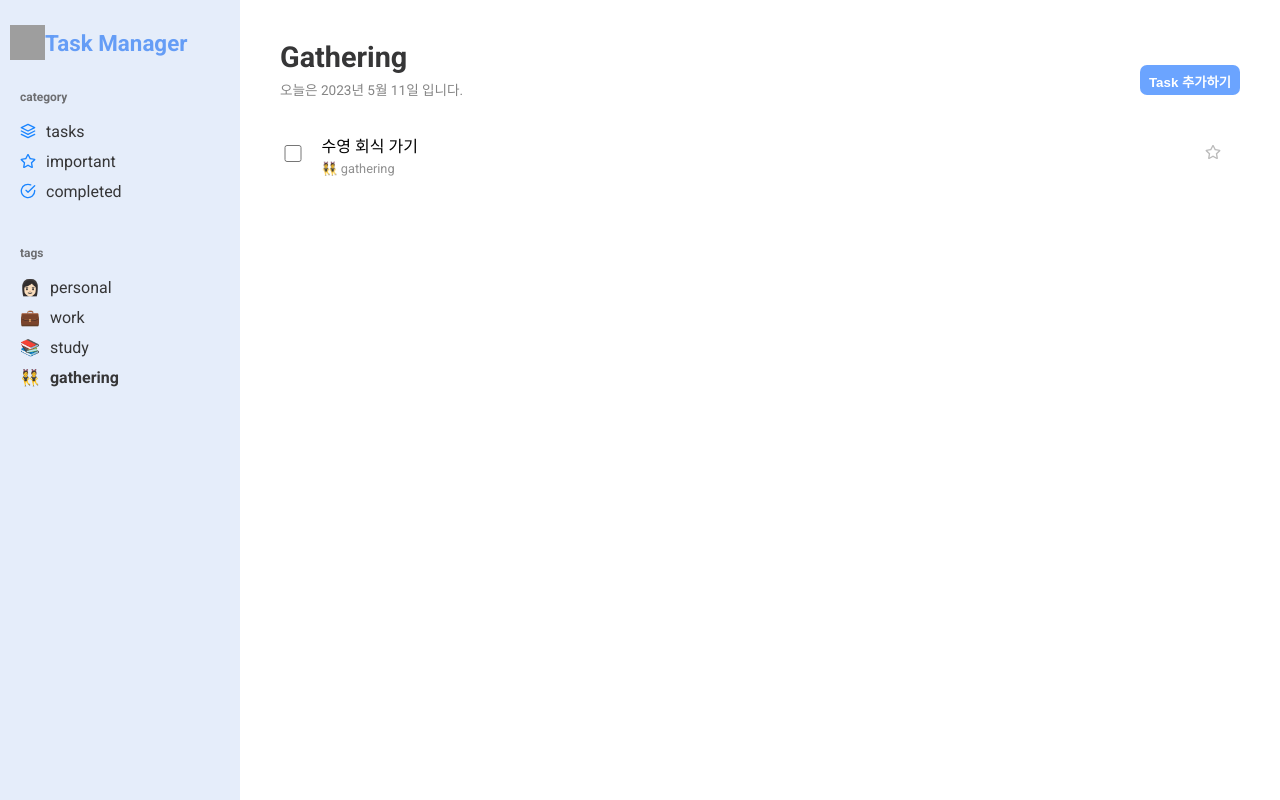
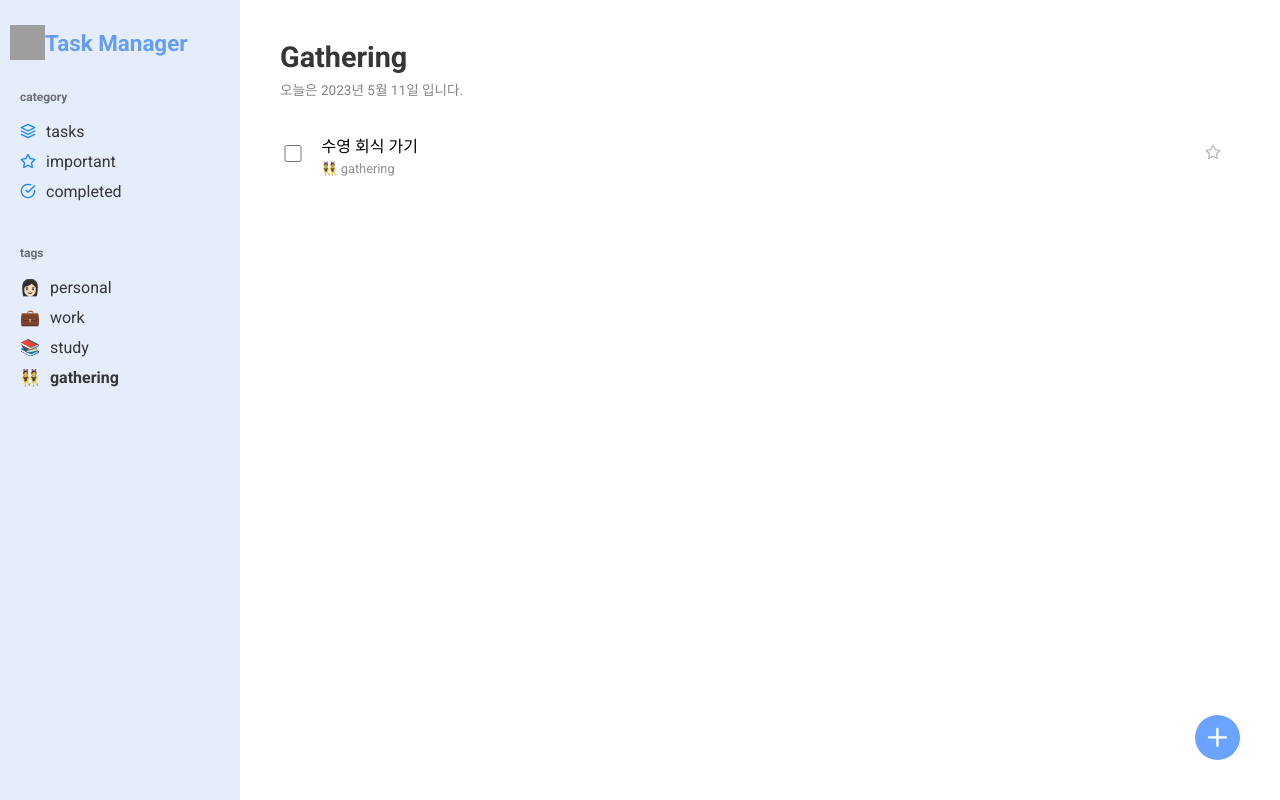
Before and after one commit to jhsung23/todo-app, a React (Create React App) app in the folder client/: page /tag/gathering in a window 1280 px wide. Shown: the top 800 px of the page. Built offline with nearby package versions, Linux system fonts and the light colour scheme; grey boxes are pictures that could not be loaded.

Commit message:
feat: 태스크 추가 버튼

```diff
--- a/client/src/App.js
+++ b/client/src/App.js
@@ -7,6 +7,7 @@ import Menu from './components/Menu';
 import TaskPage from './pages/TaskPage';
 import Logo from './components/Logo';
 import Modal from './components/Modal';
+import AddTask from './components/AddTask';
 
 const Nav = styled.nav`
   height: 100vh;
@@ -42,6 +43,7 @@ function App() {
         </Routes>
       </Main>
       <Modal />
+      <AddTask />
     </div>
   );
 }
--- /dev/null
+++ b/client/src/components/AddTask.js
@@ -0,0 +1,38 @@
+import { styled } from 'styled-components';
+import { useDispatch } from 'react-redux';
+
+import { mapItemToComponent } from '../lib/mapItemToComponent';
+import { open, change } from '../module/modal';
+
+const Container = styled.div`
+  height: 45px;
+  width: 45px;
+  display: flex;
+  justify-content: center;
+  align-items: center;
+  position: fixed;
+  bottom: 40px;
+  right: 40px;
+  font-size: 1.8rem;
+  border-radius: 50%;
+  background-color: #6ba4ff;
+  color: white;
+
+  &:hover {
+    opacity: 0.7;
+    cursor: pointer;
+  }
+`;
+
+const AddTask = () => {
+  const dispatch = useDispatch();
+
+  const handleClick = () => {
+    dispatch(open(true));
+    dispatch(change('input'));
+  };
+
+  return <Container onClick={handleClick}>{mapItemToComponent.add}</Container>;
+};
+
+export default AddTask;
--- a/client/src/components/Header.js
+++ b/client/src/components/Header.js
@@ -1,6 +1,4 @@
 import { styled } from 'styled-components';
-import { useDispatch } from 'react-redux';
-import { change, open } from '../module/modal';
 
 const Container = styled.div`
   display: flex;
@@ -25,18 +23,6 @@ const TodayDate = styled.p`
   margin: 5px 0 20px 0;
 `;
 
-const InsertButton = styled.button`
-  width: 100px;
-  height: 30px;
-  padding: 7px;
-  color: white;
-  background-color: #6ba4ff;
-  border: none;
-  border-radius: 7px;
-  font-weight: 600;
-  cursor: pointer;
-`;
-
 const getTodayDate = () => {
   const date = new Date();
 
@@ -44,20 +30,12 @@ const getTodayDate = () => {
 };
 
 const Header = ({ title }) => {
-  const dispatch = useDispatch();
-
-  const handleClick = () => {
-    dispatch(open(true));
-    dispatch(change('input'));
-  };
-
   return (
     <Container>
       <TitleWrapper>
         <Title>{title}</Title>
         <TodayDate>{getTodayDate()}</TodayDate>
       </TitleWrapper>
-      <InsertButton onClick={handleClick}>Task 추가하기</InsertButton>
     </Container>
   );
 };
--- a/client/src/lib/mapItemToComponent.js
+++ b/client/src/lib/mapItemToComponent.js
@@ -1,10 +1,11 @@
-import { FiLayers, FiCheckCircle, FiChevronsRight } from 'react-icons/fi';
+import { FiLayers, FiCheckCircle, FiChevronsRight, FiPlus } from 'react-icons/fi';
 import { FaRegStar, FaStar } from 'react-icons/fa';
 
 export const mapItemToComponent = {
   tasks: <FiLayers />,
   important: <FaRegStar />,
   completed: <FiCheckCircle />,
+  add: <FiPlus />,
   modalClose: (props) => <FiChevronsRight {...props} />,
   starred: (props) => <FaStar style={{ color: '#1a85ff' }} {...props} />,
   notStarred: (props) => <FaRegStar style={{ color: '#bbbbbb' }} {...props} />,
```
